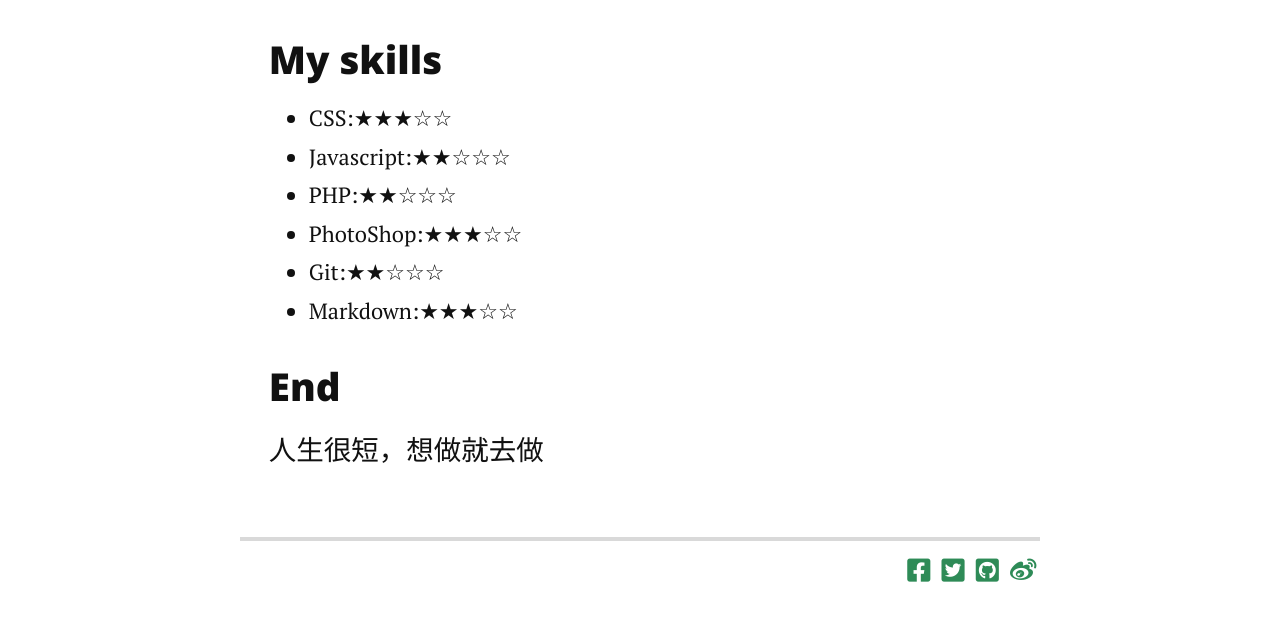
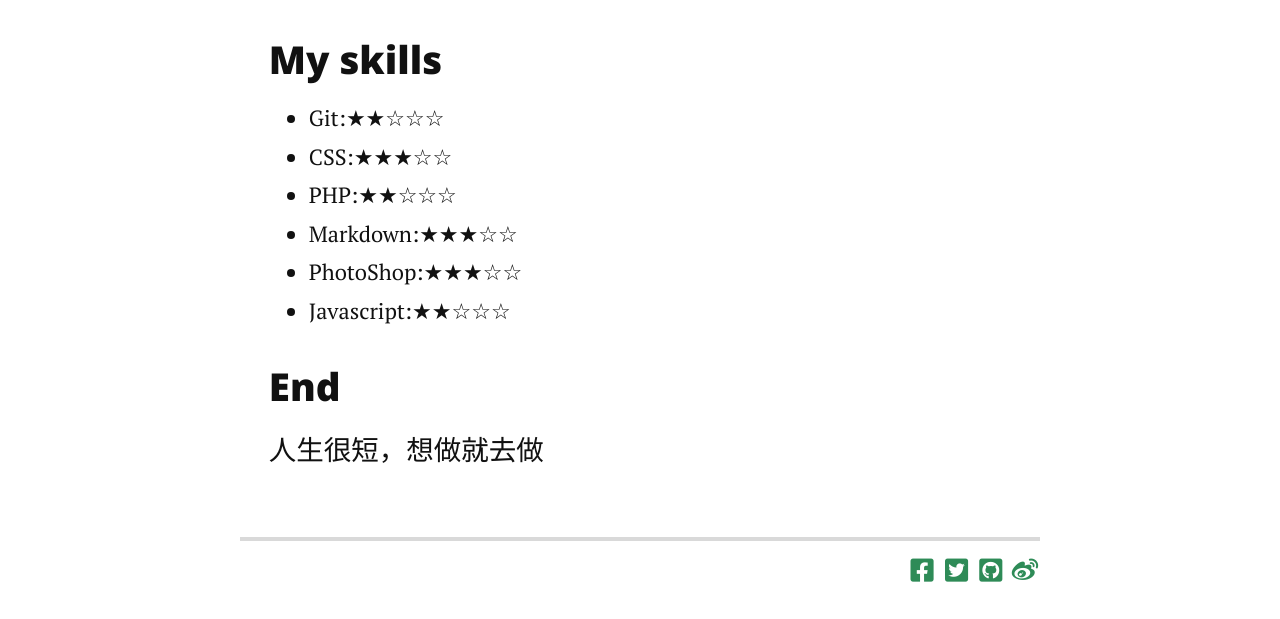
Before and after one commit to lem0nfan/lem0nfan.github.io, a Jekyll site: the page built from about.md, in a window 1280 px wide. Shown: the part 1701-2320 px from the top of the page. Built offline with Jekyll 4.4.1, drawn with Linux system fonts in a browser that asks for light colours; nearby versions of some CDN libraries.

Commit message:
Update about.md

```diff
--- a/about.md
+++ b/about.md
@@ -64,13 +64,13 @@
 		<td id="right">★★★☆☆</td>
 	</tr>
 	</table> -->
-	<ul>
+	<ul id="skill">
+	<li><span>Git:</span>★★☆☆☆</li>
 	<li><span>CSS:</span>★★★☆☆</li>
+	<li><span>PHP:</span>★★☆☆☆</li>
+	<li><span>Markdown:</span>★★★☆☆</li>
+	<li><span>PhotoShop:</span>★★★☆☆</li>
 	<li><span>Javascript:</span>★★☆☆☆</li>
-	<li><span>PHP:</span>★★☆☆☆</li>
-	<li><span>PhotoShop:</span>★★★☆☆</li>
-	<li><span>Git:</span>★★☆☆☆</li>
-	<li><span>Markdown:</span>★★★☆☆</li>
 	</ul>
 	<h3>End</h3>
 		<p class="intro">人生很短，想做就去做</p>
```
Also changed, not shown: other parts of about.md (+1 -1 lines).
